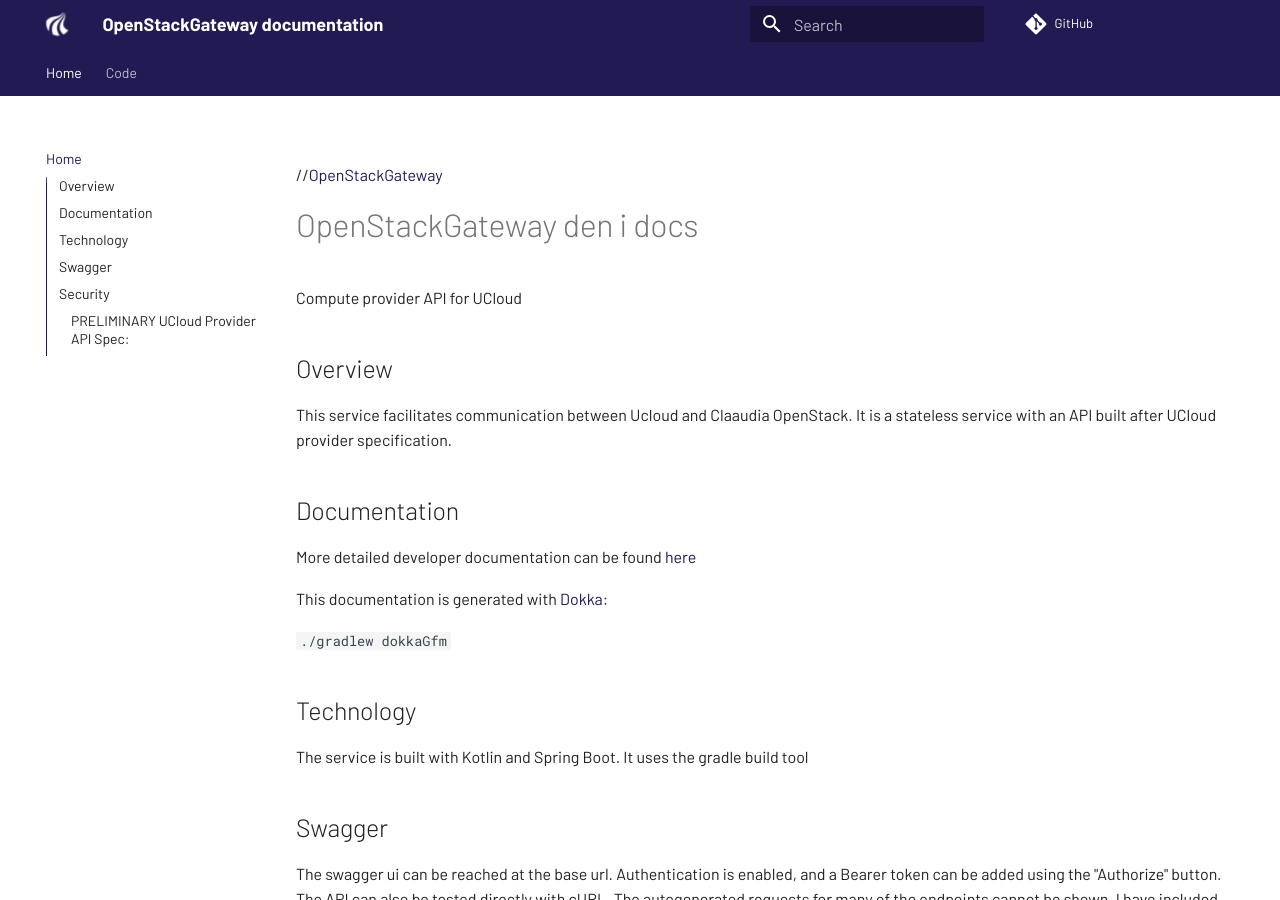
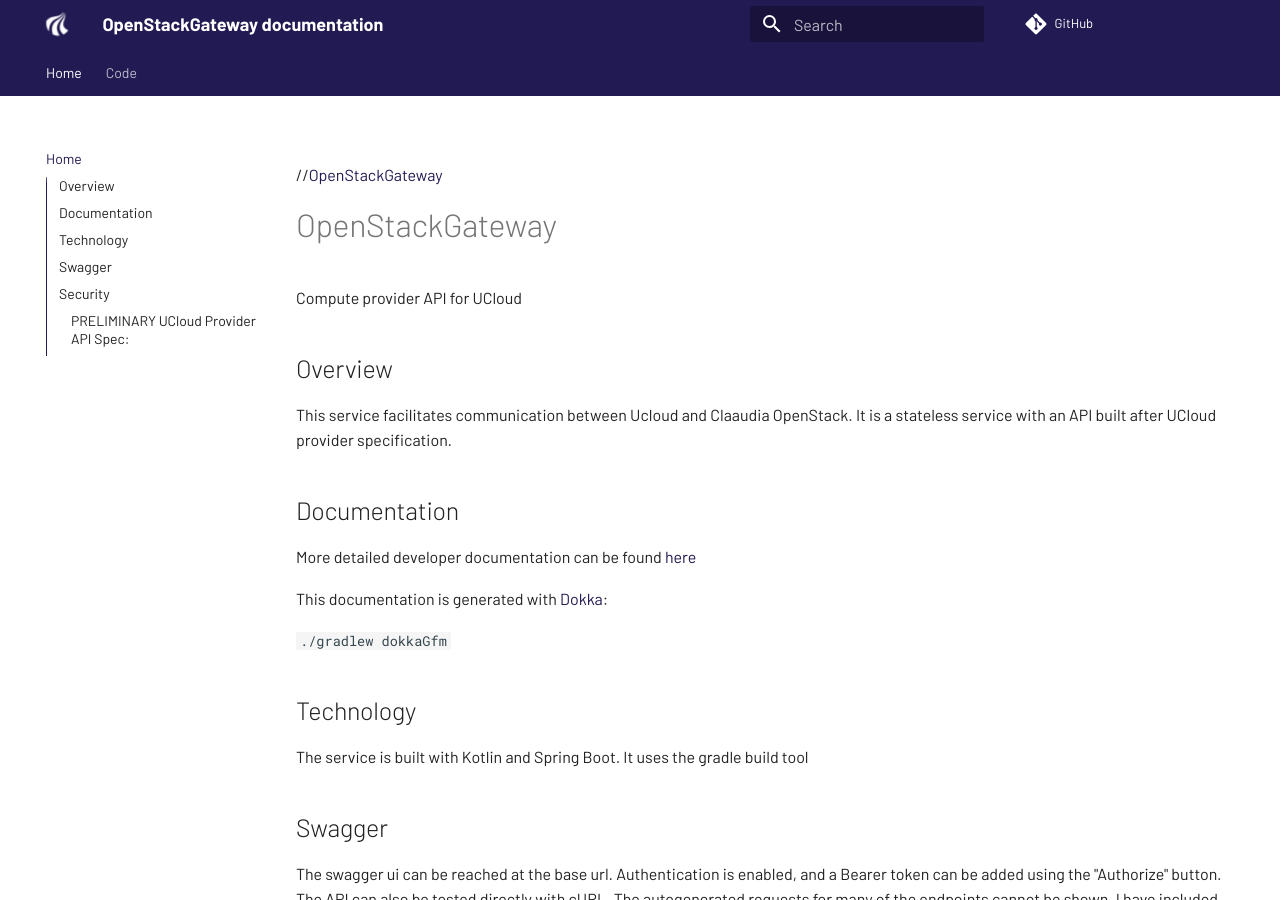
Before and after one commit to aau-claaudia/OpenStackGateway, an MkDocs documentation site: the page built from docs/index.md, in a window 1280 px wide and 900 px high. Built offline with MkDocs 1.6.1 and Material for MkDocs 9.7.7, drawn with Linux system fonts in a browser that asks for light colours; comment, search, counter and statistics services are not loaded.

```diff
--- a/docs/index.md
+++ b/docs/index.md
@@ -4,7 +4,7 @@
 //[OpenStackGateway](index.html)
 
 
-# OpenStackGateway den i docs
+# OpenStackGateway
 
 Compute provider API for UCloud
 
```
Also changed, not shown: 1 other file.
